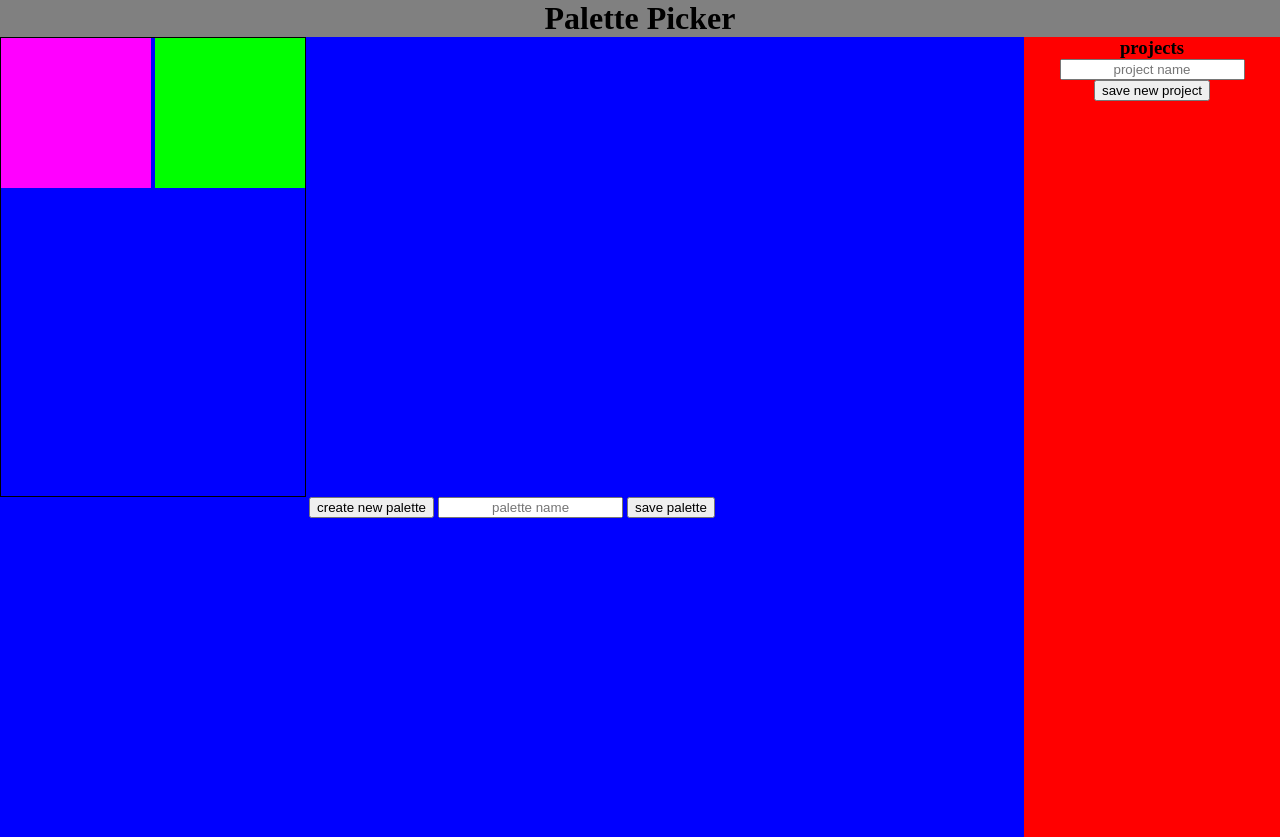
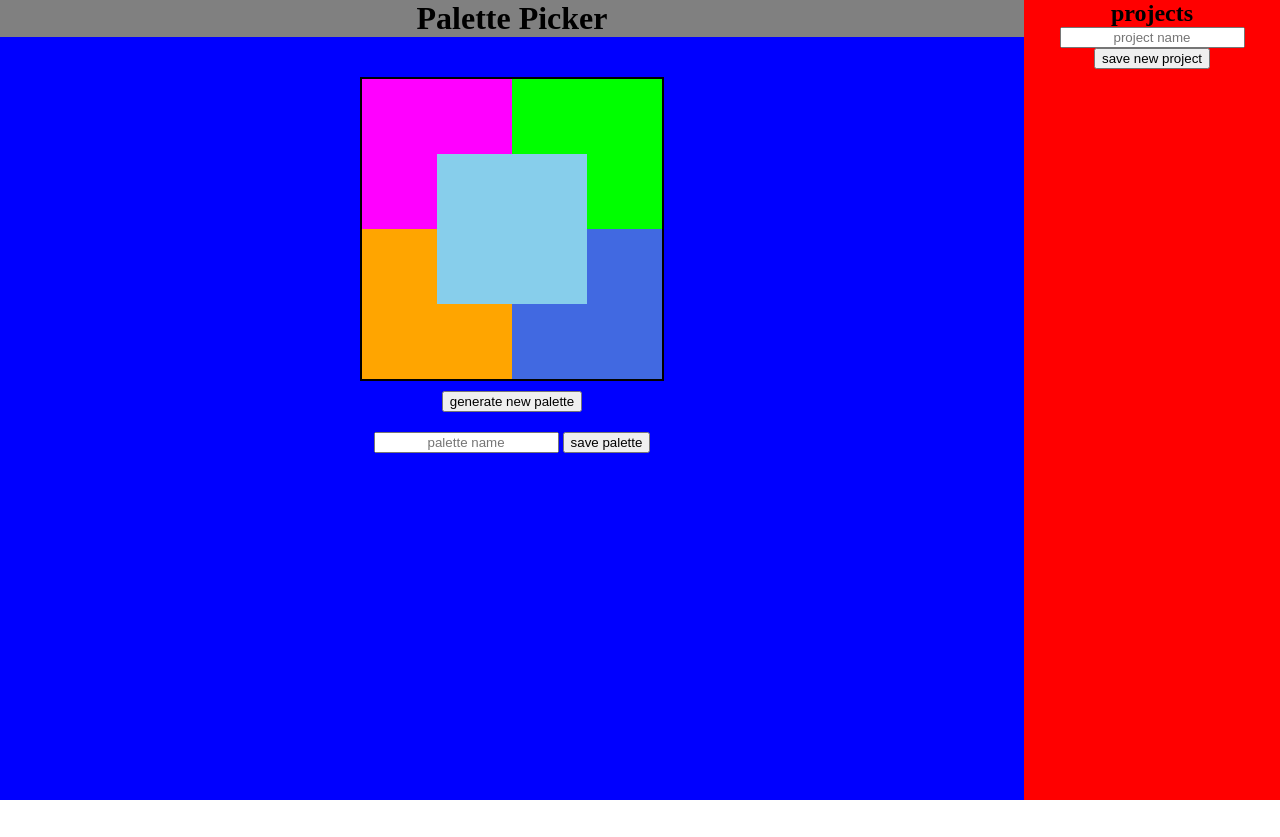
Before and after one commit to NikBorn/palette-picker, a website: page public/index.html in a window 1280 px wide. After the commit the page ends 800 px from the top, so only its background shows below. Drawn offline with Linux system fonts and the light colour scheme.

Commit message:
add some additional css

```diff
--- a/package.json
+++ b/package.json
@@ -10,6 +10,8 @@
   "author": "",
   "license": "ISC",
   "dependencies": {
-    "express": "^4.16.2"
+    "body-parser": "^1.18.2",
+    "express": "^4.16.2",
+    "nodemon": "^1.12.1"
   }
 }
--- a/public/css/styles.css
+++ b/public/css/styles.css
@@ -29,8 +29,12 @@ h1 {
 }
 
 .main-palette {
-  width: 306px;
-  border: 1px solid black;
+  display: flex;
+  width: 304px;
+  border: 2px solid black;
+  flex-wrap: wrap;
+  margin: 40px auto 10px auto;
+  position: relative;
 }
 
 .colorbox {
@@ -46,3 +50,23 @@ h1 {
 .color2 {
   background-color: lime;
 }
+
+.color3 {
+  background-color: orange;
+}
+
+.color4 {
+  background-color: royalblue;
+}
+
+.color5 {
+  background-color: skyblue;
+  position: absolute;
+  left: 75px;
+  top: 75px
+}
+
+.create-palette-button {
+  display: block;
+  margin: 0 auto 20px auto;
+}
--- a/public/index.html
+++ b/public/index.html
@@ -8,10 +8,10 @@
   <link rel="stylesheet" type="text/css" href="css/styles.css">
 </head>
 <body>
-  <header>
-    <h1>Palette Picker</h1>
-  </header>
   <main>
+    <header>
+      <h1>Palette Picker</h1>
+    </header>
     <article class='main-palette'>
       <div class='color1 colorbox'></div>
       <div class='color2 colorbox'></div>
@@ -19,15 +19,15 @@
       <div class='color4 colorbox'></div>
       <div class='color5 colorbox'></div>
     </article>
-      <button>create new palette</button>
+      <button class='create-palette-button'>generate new palette</button>
     <input type='text' placeholder='palette name'>
     <button>save palette</button>
   </main>
 
     <aside>
-      <h3>
+      <h2>
         projects
-      </h3>
+      </h2>
       <input type='text' placeholder='project name'>
       <button>save new project</button>
     </aside>
```
Also changed, not shown: 1 other file.
